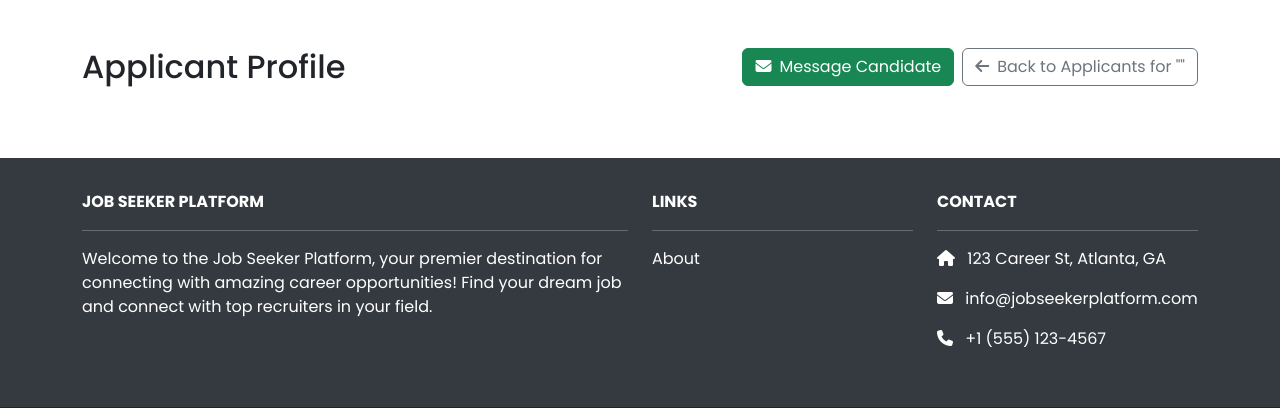
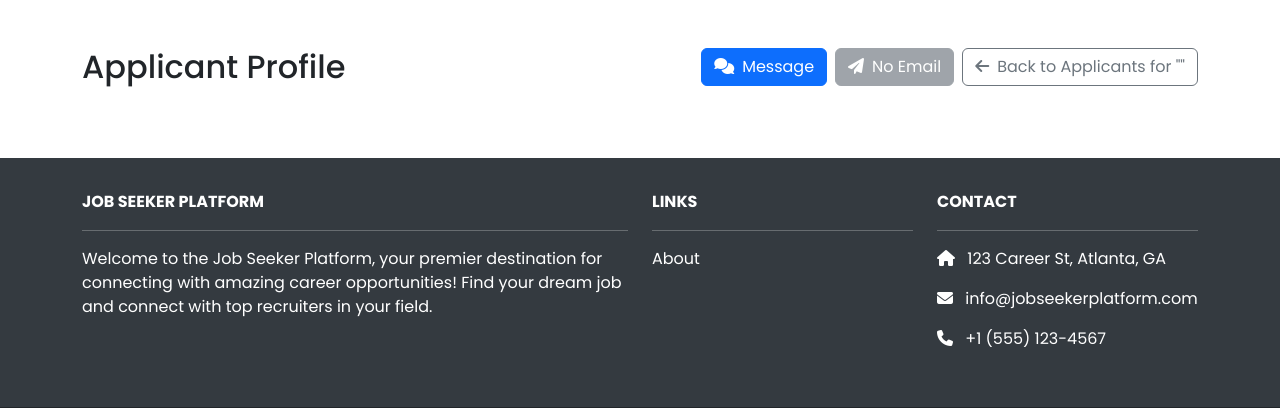
Before and after one commit to ayushp211/JobSeeker, a Django app: template jobSeeker/job_postings/templates/job_postings/applicant_profile.html in a window 1280 px wide. Shown: the part 82-490 px from the top of the page. Run offline with Django 5.2, Linux system fonts and the light colour scheme; the template is opened without the code that fills it, so the values that code supplies are empty; some libraries are stand-ins or nearby versions.

Commit message:
Added back email functionality

```diff
--- a/jobSeeker/job_postings/templates/job_postings/applicant_profile.html
+++ b/jobSeeker/job_postings/templates/job_postings/applicant_profile.html
@@ -5,9 +5,22 @@
     <div class="d-flex justify-content-between align-items-center mb-4">
         <h2 class="mb-0">Applicant Profile</h2>
         <div class="d-flex gap-2">
-            <a href="{% url 'messaging.start_conversation_with_job' user_id=profile.user.id job_id=job.id %}" class="btn btn-success">
-                <i class="fas fa-envelope me-2"></i>Message Candidate
+            <a href="{% url 'messaging.start_conversation_with_job' user_id=profile.user.id job_id=job.id %}" class="btn btn-primary">
+                <i class="fas fa-comments me-2"></i>Message
             </a>
+            {% if profile.email %}
+                <a href="mailto:{{ profile.email }}?subject=Regarding your application for {{ job.title }}&body=Dear {{ profile.user.get_full_name|default:profile.user.username }},%0D%0A%0D%0A" class="btn btn-success" target="_blank">
+                    <i class="fas fa-paper-plane me-2"></i>Email
+                </a>
+            {% elif profile.user.email %}
+                <a href="mailto:{{ profile.user.email }}?subject=Regarding your application for {{ job.title }}&body=Dear {{ profile.user.get_full_name|default:profile.user.username }},%0D%0A%0D%0A" class="btn btn-success" target="_blank">
+                    <i class="fas fa-paper-plane me-2"></i>Email
+                </a>
+            {% else %}
+                <button class="btn btn-secondary" disabled>
+                    <i class="fas fa-paper-plane me-2"></i>No Email
+                </button>
+            {% endif %}
             <a href="{% url 'job_postings.manage_applications' job.id %}" class="btn btn-outline-secondary">
                 <i class="fas fa-arrow-left me-2"></i>Back to Applicants for "{{ job.title }}"
             </a>
```
Also changed, not shown: jobSeeker/job_postings/templates/job_postings/manage_applications.html (+12 -10 lines), jobSeeker/job_postings/templates/job_postings/pipeline.html (+28 -0 lines), jobSeeker/db.sqlite3, jobSeeker/jobSeeker/settings.py (line endings or trailing spaces), jobSeeker/messaging/forms.py (line endings or trailing spaces).
